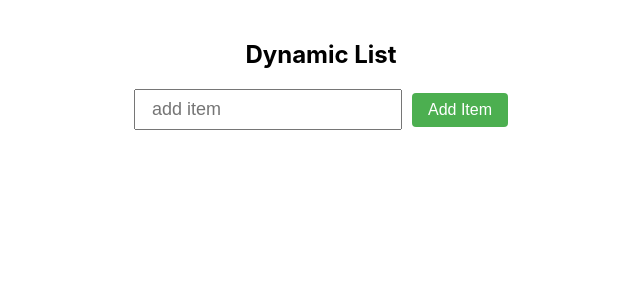
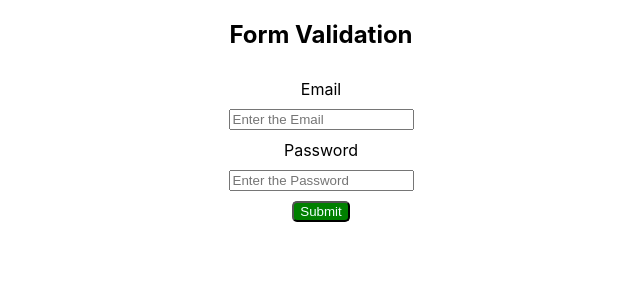
Before and after one commit to KartikThakre/reactbasichallenges, a React (Create React App) app: page / in a window 1280 px wide. Shown: the top 300 px of the page, without its empty margins (319-959 px from the left). Built offline with nearby package versions, Linux system fonts and the light colour scheme.

Commit message:
formValidations

```diff
--- a/src/App.js
+++ b/src/App.js
@@ -2,11 +2,13 @@ import logo from "./logo.svg";
 import "./App.css";
 import ToggleButton from "./components/ToggleButton/ToggleButton";
 import DynamicList from "./components/DynamicList/DynamicList";
+import FormValidation from "./components/FormValidation/FormValidation";
 function App() {
   return (
     <div className="App">
       {/* <ToggleButton /> */}
-      <DynamicList />
+      {/* <DynamicList /> */}
+      <FormValidation />
     </div>
   );
 }
--- /dev/null
+++ b/src/components/FormValidation/FormValidation.css
@@ -0,0 +1,14 @@
+.formContainer{
+    display: flex;
+    flex-direction: column;
+    justify-content: center;
+    align-items: center;
+    gap: 10px;
+    margin: auto;
+}
+
+.formContainer button{
+    background-color: green;
+    color: azure;
+    border-radius: 5px;
+}
--- /dev/null
+++ b/src/components/FormValidation/FormValidation.jsx
@@ -0,0 +1,57 @@
+import React, { useState } from 'react'
+import "./FormValidation.css";
+
+const FormValidation = () => {
+
+    //? while using multiple input fields we can use single state object to manage all the fields
+    const [formData, setFormData] = useState({ email: "", password: "" });
+    const [error, setError] = useState("");
+
+
+    const onSubmitHandler = (e) => {
+       e.preventDefault();
+      if (formData.email.trim() === "" || formData.password.trim() === "") {
+        setError("Both fields are required");
+        return;
+      }
+      setError("");
+      setFormData({ email: "", password: "" });
+      console.log("Form Submitted", formData);
+    }
+
+    const onChangeHandler = (e) => {
+        //for taking the dynamic values from multiple input fields
+        const {name, value} = e.target;
+        const newData = { ...formData, [name]: value };
+            setFormData(newData);
+            if (newData.email.trim() !== "" && newData.password.trim() !== "") setError("");
+    }
+
+  return (
+    <form className='formContainer' onSubmit={onSubmitHandler}>
+        <h2>Form Validation</h2>
+        <label htmlFor="email">Email</label>
+        <input
+          type="text"
+          name="email"
+          id="email"
+          value={formData.email}
+          placeholder='Enter the Email'
+          onChange={onChangeHandler}
+        />
+        <label htmlFor="password">Password</label>
+        <input
+          type="password"
+          name="password"
+          id="password"
+          value={formData.password}
+          placeholder='Enter the Password'
+          onChange={onChangeHandler}
+        />
+        <button type='submit'>Submit</button>
+        {error && <p className="error">{error}</p>}
+    </form>
+  )
+}
+
+export default FormValidation
```
